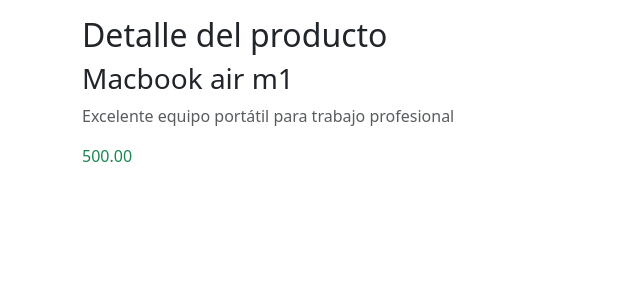
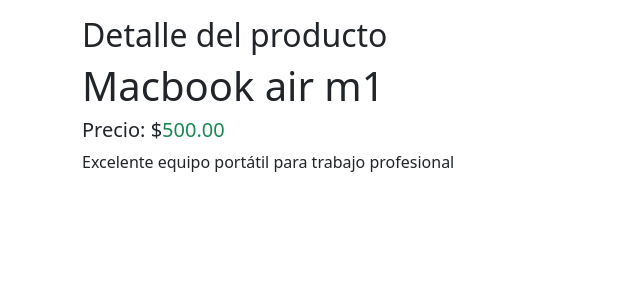
Before and after one commit to Juan-Garcia16/Django, a Django app: page /productos/1/ in a window 1280 px wide. Shown: the part 56-356 px from the top of the page, without its empty margins (0-640 px from the left). Run offline with Django 5.2, Linux system fonts and the light colour scheme; data comes from the database, SQL or seed files in the repository; some libraries are stand-ins or nearby versions.

Commit message:
Mejora visual para producto detail

```diff
--- a/templates/products/product.html
+++ b/templates/products/product.html
@@ -3,8 +3,10 @@
 
 <div class="col">
     <h2>{{mensaje}}</h2>
-    <h3 class="header">{{ object.title }}</h3>
-    <p class="text-muted">{{ object.description }}</p>
-    <p class="text-success">{{ object.price }}</p>
+    <div class="h1">{{ product.title }}</div>
+    <div class="h5 font-weight-bold">
+        Precio: $<span class="text-success">{{ product.price }}</span>
+    </div>
+    <p>{{ product.description }}</p>
 </div>
 {% endblock %}
```
